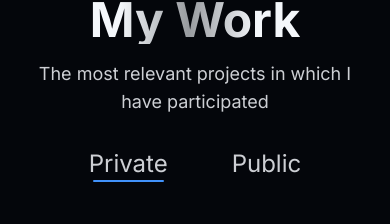
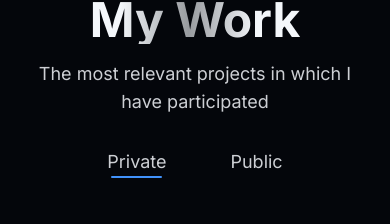
Before and after one commit to sam-621/rogeliosamuel.com, a Next.js app: page / in a window 390 px wide. Shown: the part 928-1152 px from the top of the page. Built offline with nearby package versions, Linux system fonts and the light colour scheme.

Commit message:
feat:  change font size of tabs

```diff
--- a/src/components/molecules/MyWorkTabs.tsx
+++ b/src/components/molecules/MyWorkTabs.tsx
@@ -6,7 +6,7 @@ export const MyWorkTabs: FC<Props> = ({ setIsPrivate, isPrivate }) => {
       <div>
         <button
           type="button"
-          className="text-subtitle text-2xl toggle-btn outline-none"
+          className="text-subtitle text-lg lg:text-2xl toggle-btn outline-none"
           onClick={() => setIsPrivate(true)}
         >
           Private
@@ -16,7 +16,7 @@ export const MyWorkTabs: FC<Props> = ({ setIsPrivate, isPrivate }) => {
       <div>
         <button
           type="button"
-          className="text-subtitle text-2xl toggle-btn outline-none"
+          className="text-subtitle text-lg lg:text-2xl toggle-btn outline-none"
           onClick={() => setIsPrivate(false)}
         >
           Public
```
